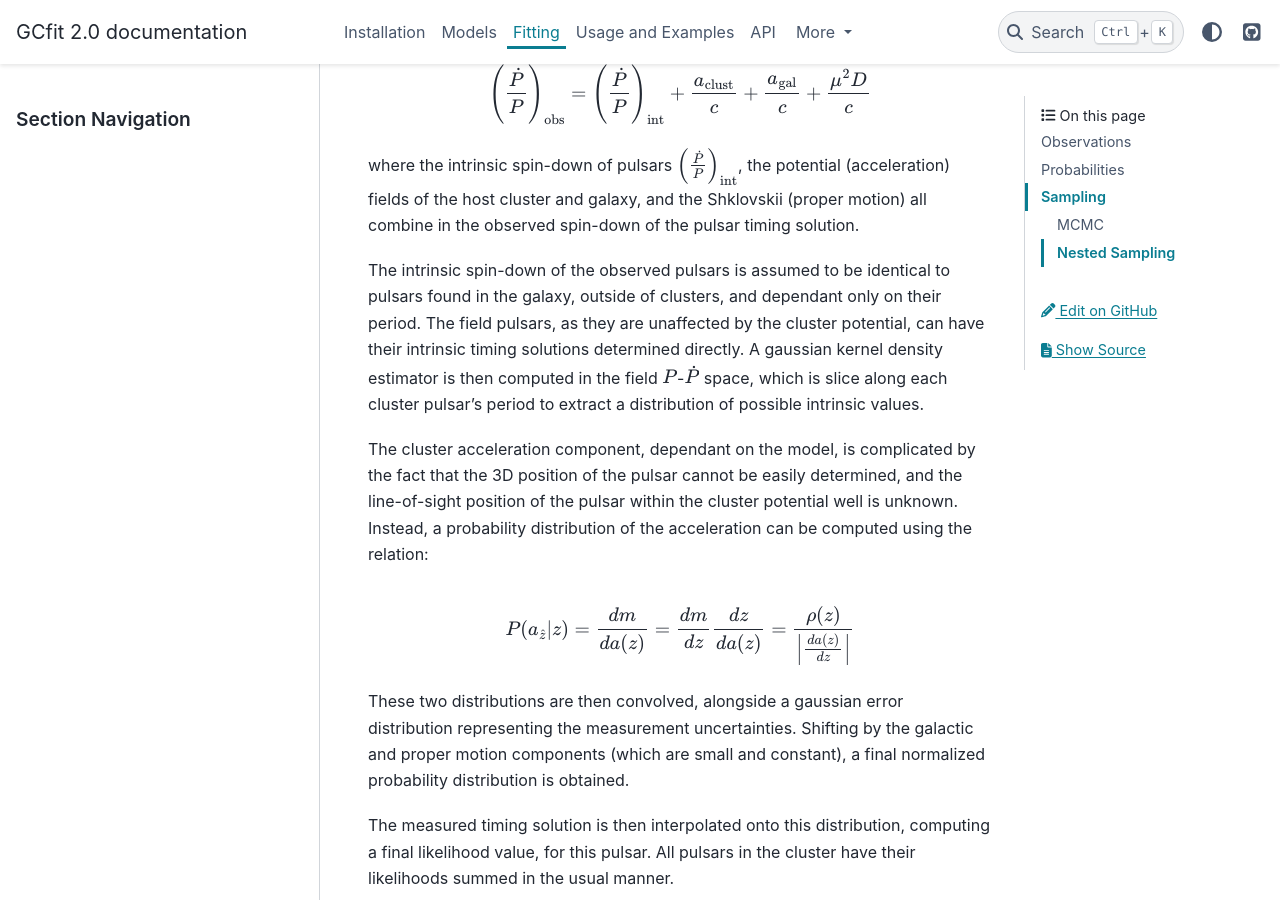
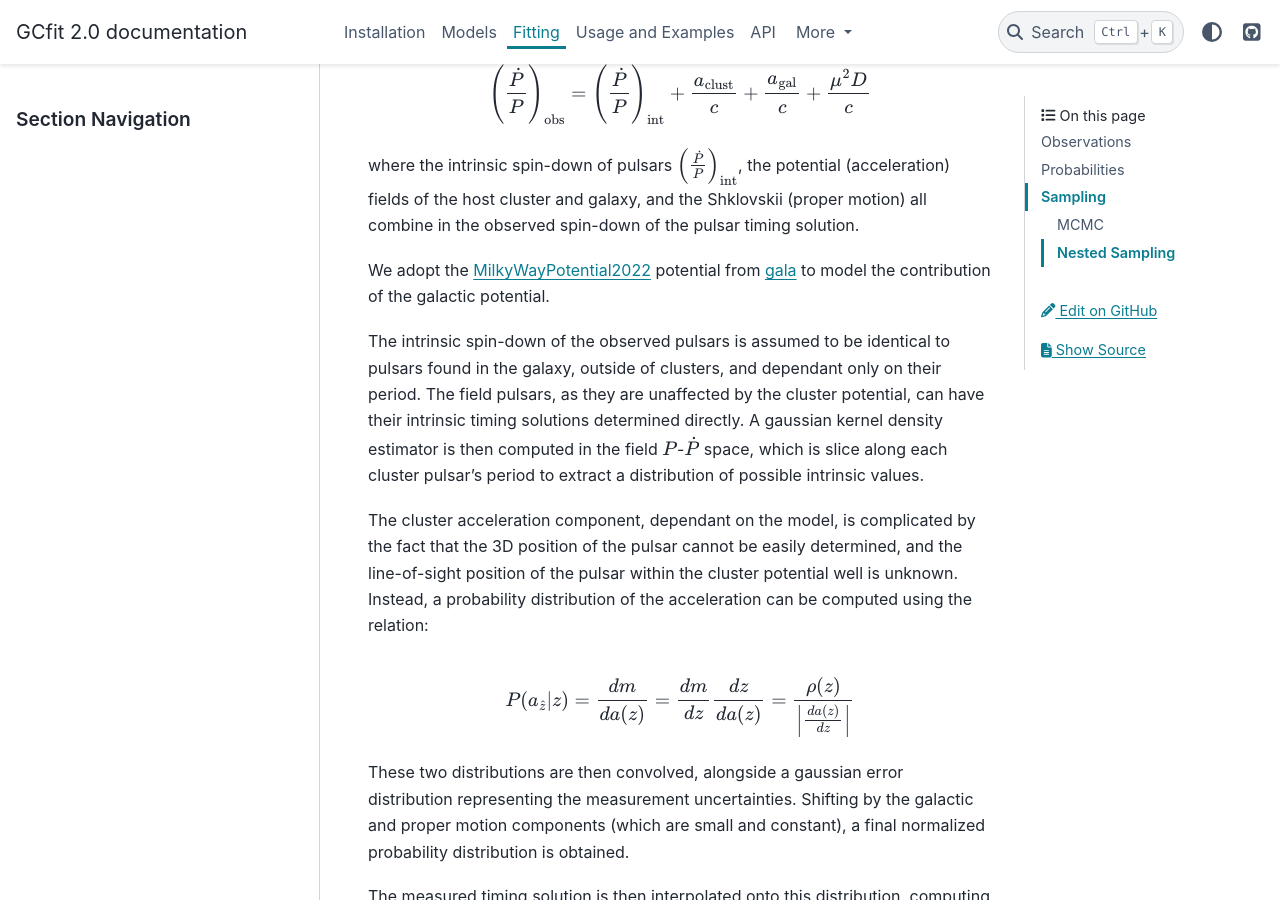
Before and after one commit to nmdickson/GCfit, a Sphinx documentation site: the page built from docs/source/fitting.rst, in a window 1280 px wide and 900 px high, scrolled down 4235 px. Built offline with Sphinx 7.4.7 and the PyData theme 0.15.4, drawn with Linux system fonts in a browser that asks for light colours.

Commit message:
switch to MilkyWayPotential2022

```diff
--- a/docs/source/fitting.rst
+++ b/docs/source/fitting.rst
@@ -216,6 +216,11 @@ where the intrinsic spin-down of pulsars
 fields of the host cluster and galaxy, and the Shklovskii (proper motion) all
 combine in the observed spin-down of the pulsar timing solution.
 
+We adopt the
+`MilkyWayPotential2022 <https://gala.adrian.pw/en/latest/api/gala.potential.potential.MilkyWayPotential2022.html>`_
+potential from `gala <https://gala.adrian.pw/en/latest/index.html>`_ to model
+the contribution of the galactic potential.
+
 The intrinsic spin-down of the observed pulsars is assumed to be identical to
 pulsars found in the galaxy, outside of clusters, and dependant only on their
 period. The field pulsars, as they are unaffected by the cluster potential,
```
Also changed, not shown: 1 other file.
